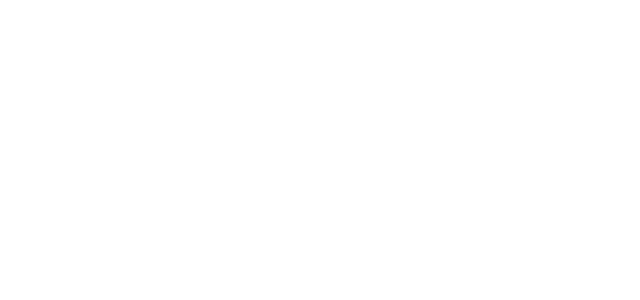
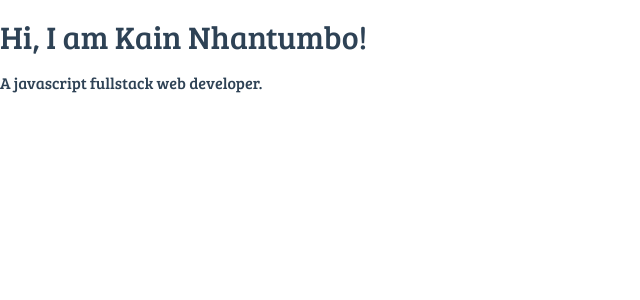
Before and after one commit to KainNhantumbo/portifolio.dev, a React (Vite) app: page / in a window 1280 px wide. Shown: the top 300 px of the page, without its empty margins (0-640 px from the left). Built offline with nearby package versions, Linux system fonts and the light colour scheme.

Commit message:
feat: added external fonts

```diff
--- a/index.html
+++ b/index.html
@@ -1,13 +1,25 @@
 <!DOCTYPE html>
 <html lang="en">
+
 <head>
   <meta charset="UTF-8" />
+  <link rel="preconnect" href="https://fonts.googleapis.com">
+  <link rel="preconnect" href="https://fonts.gstatic.com" crossorigin>
+  <link href="https://fonts.googleapis.com/css2?family=Bree+Serif&display=swap" rel="stylesheet">
+
+  <link
+    href="https://fonts.googleapis.com/css2?family=Montserrat:ital,wght@0,300;0,400;0,500;1,200;1,300;1,400;1,500&display=swap"
+    rel="stylesheet">
+
+
   <link rel="icon" type="image/svg+xml" href="/src/favicon.svg" />
   <meta name="viewport" content="width=device-width, initial-scale=1.0" />
   <title>Vite App</title>
 </head>
+
 <body>
   <div id="root"></div>
   <script type="module" src="/src/main.jsx"></script>
 </body>
+
 </html>
--- a/src/App.jsx
+++ b/src/App.jsx
@@ -1,10 +1,14 @@
 import { useState } from 'react';
 import Home from './pages/home/Home';
+import { GlobalStyles } from './styles/Globalstyles';
 
 function App() {
-
-
-	return <Home />;
+	return (
+		<>
+			<GlobalStyles />
+			<Home />
+		</>
+	);
 }
 
 export default App;
--- a/src/main.jsx
+++ b/src/main.jsx
@@ -1,7 +1,8 @@
 import React from 'react'
 import ReactDOM from 'react-dom/client'
 import App from './App'
-import './css/main.css'
+import './styles/reseter/main.css'
+
 
 ReactDOM.createRoot(document.getElementById('root')).render(
   <React.StrictMode>
--- a/src/pages/home/Home.jsx
+++ b/src/pages/home/Home.jsx
@@ -2,7 +2,14 @@ import { Container } from './index';
 
 
 const Home = () => {
-  return ( <Container></Container> );
+  return ( <Container>
+    <section className='upper-container'>
+    <h1>Hi, I am Kain Nhantumbo! </h1>
+    <h2>A javascript fullstack web developer.</h2>
+
+    </section>
+
+  </Container> );
 }
 
 export default Home;
--- a/src/pages/home/index.js
+++ b/src/pages/home/index.js
@@ -1,6 +1,19 @@
 import styled from 'styled-components'
 
-export const Container = styled.main`
+export const colors = {
+  main: '',
+  font: '',
+}
 
 
+
+export const Container = styled.main`
+ .upper-container {
+  font-family: 'Bree Serif', serif;
+
+  h1 {
+    border-left: 2px solid rgb(${(colors)=> colors.font});
+  }
+ }
+
 `
--- /dev/null
+++ b/src/styles/Globalstyles.js
@@ -0,0 +1,16 @@
+import { createGlobalStyle } from 'styled-components';
+
+export const GlobalStyles = createGlobalStyle`
+@import url('https://fonts.googleapis.com/css2?family=Bree+Serif&display=swap');
+
+@import url('https://fonts.googleapis.com/css2?family=Patua+One&display=swap');
+
+@font-face {
+  font-family: Montserrat;
+  src: url('https://fonts.googleapis.com/css2?family=Montserrat:ital,wght@0,200;0,300;0,400;0,500;1,200;1,300;1,400;1,500&display=swap');
+}
+
+body {
+  font-family: Montserrat;
+}
+`;
```
Also changed, not shown: src/styles/reseter/main.css (renamed from src/css/main.css), 1 other file (tests, documents, lock files or other folders). Lines whose indentation alone changed are shown as unchanged.
